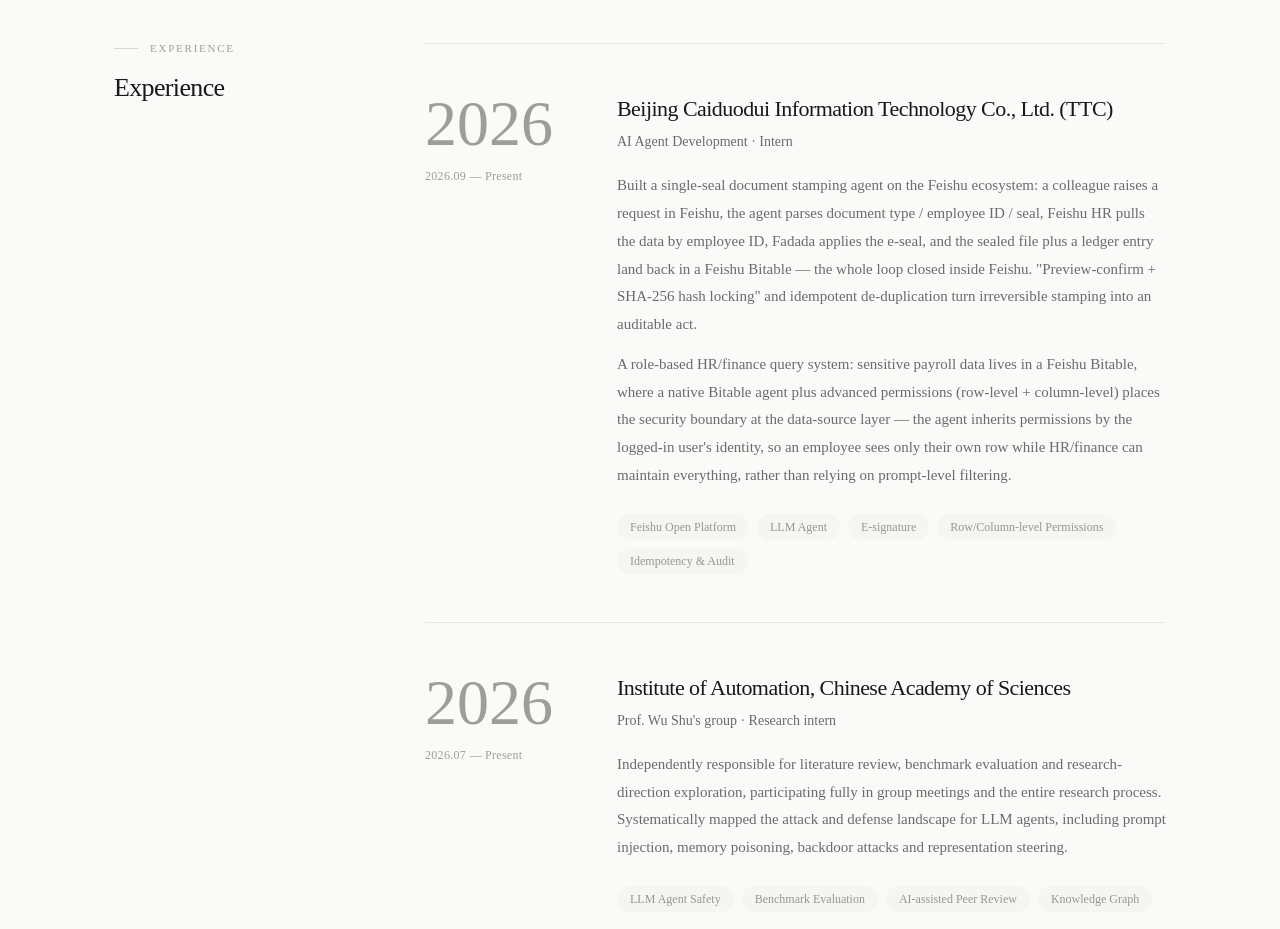
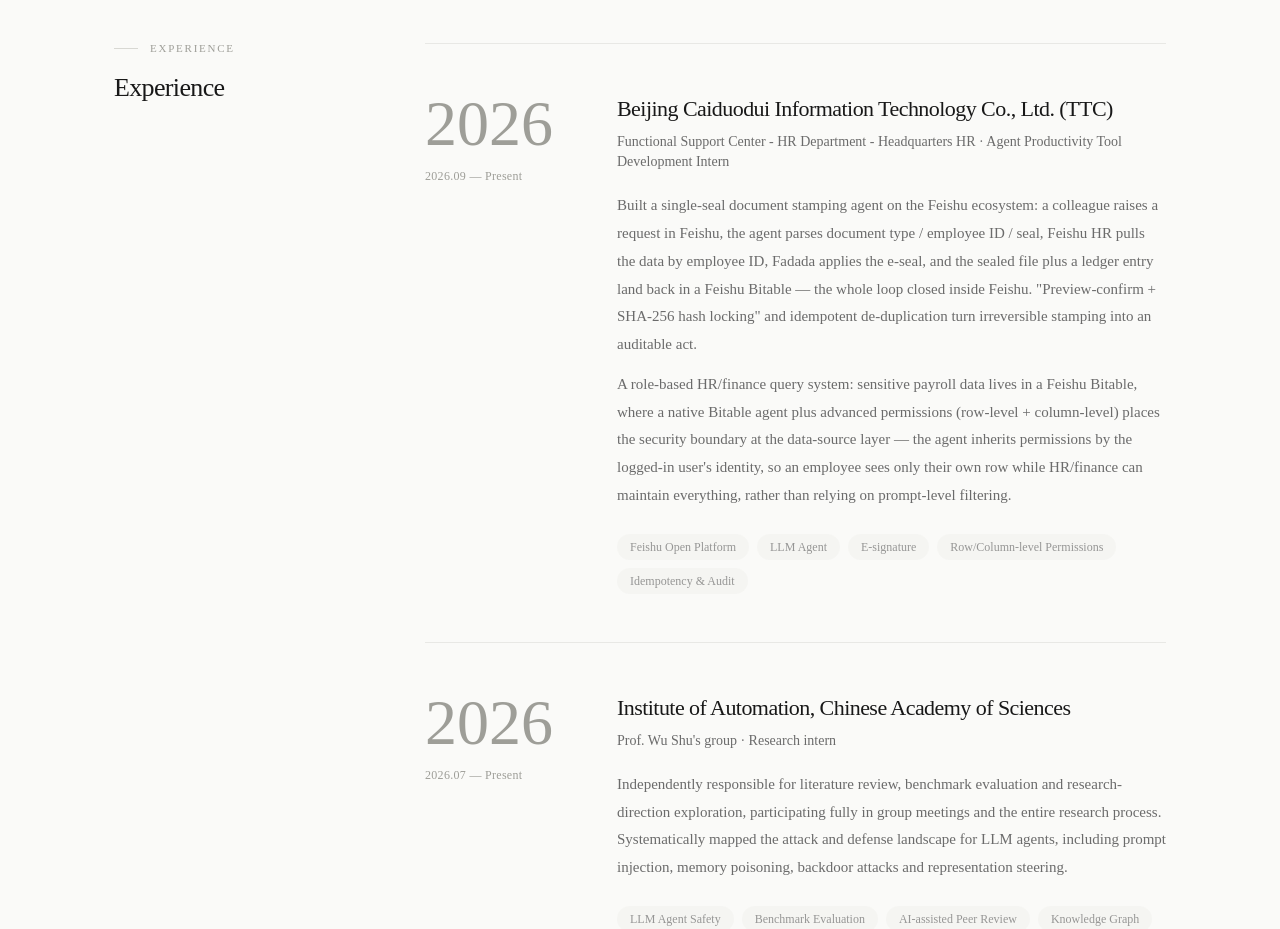
Before and after one commit to returnSGD/web-profile, a React (Vite) app: page / in a window 1280 px wide. Shown: the part 1660-2589 px from the top of the page. Built offline with nearby package versions, Linux system fonts and the light colour scheme.

Commit message:
feat: TTC 实习 role 更新为完整组织路径 + agent 提效工具开发实习

```diff
--- a/src/data/content.ts
+++ b/src/data/content.ts
@@ -220,7 +220,7 @@
       year: '2026',
       period: '2026.09 — Present',
       org: 'Beijing Caiduodui Information Technology Co., Ltd. (TTC)',
-      role: 'AI Agent Development · Intern',
+      role: 'Functional Support Center - HR Department - Headquarters HR · Agent Productivity Tool Development Intern',
       detail: [
         'Built a single-seal document stamping agent on the Feishu ecosystem: a colleague raises a request in Feishu, the agent parses document type / employee ID / seal, Feishu HR pulls the data by employee ID, Fadada applies the e-seal, and the sealed file plus a ledger entry land back in a Feishu Bitable — the whole loop closed inside Feishu. "Preview-confirm + SHA-256 hash locking" and idempotent de-duplication turn irreversible stamping into an auditable act.',
         'A role-based HR/finance query system: sensitive payroll data lives in a Feishu Bitable, where a native Bitable agent plus advanced permissions (row-level + column-level) places the security boundary at the data-source layer — the agent inherits permissions by the logged-in user\'s identity, so an employee sees only their own row while HR/finance can maintain everything, rather than relying on prompt-level filtering.',
@@ -765,7 +765,7 @@
       year: '2026',
       period: '2026.09 — 至今',
       org: '北京才多对信息技术有限公司（TTC）',
-      role: 'AI Agent 研发 · 实习',
+      role: '职能支持中心-人力资源部-总部人力资源 · agent 提效工具开发实习',
       detail: [
         '在飞书生态搭建单章文件自动化盖章 Agent：同事在飞书里发起 → AI 解析类型/工号/印章 → 飞书人事按工号取数 → 法大大电子签章落章 → 盖章件回传、用印台账写入飞书多维表格，全链路在飞书内闭环；以「预览确认 + SHA-256 哈希锁定」与防重幂等，把不可逆的盖章变成可审计动作。',
         '面向不同角色的人事财务查询系统：敏感薪酬数据落在飞书多维表格，用多维表格原生智能体 + 高级权限（行级 + 列级）把安全边界放在数据源层，让智能体按登录用户身份继承权限——员工只看本人、HR/财务维护全部，而非依赖提示词拦截。',
```
